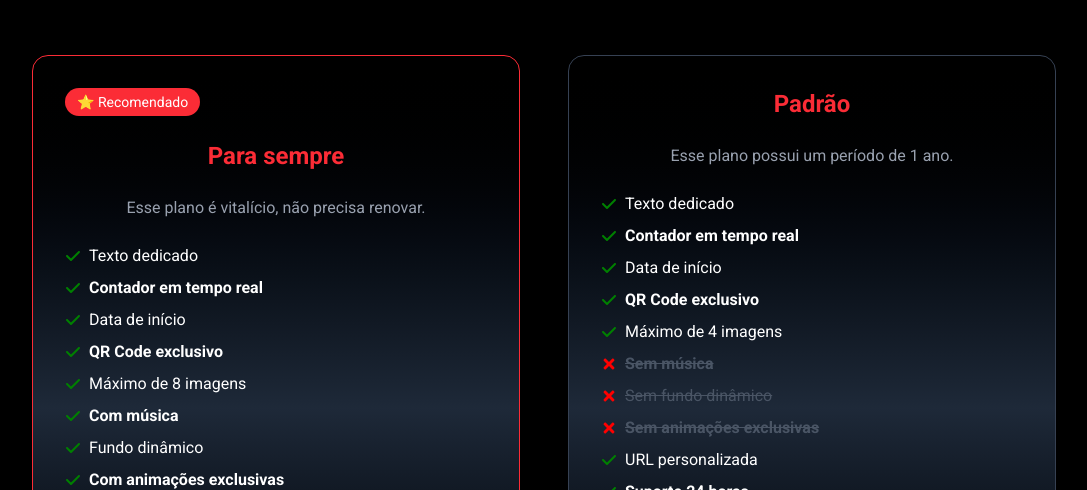
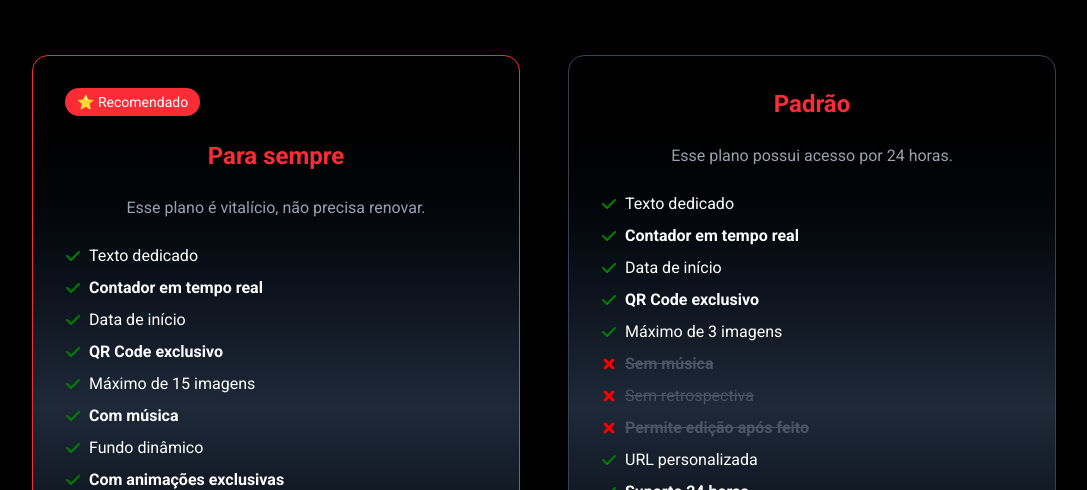
Before and after one commit to felipegresele/heartlink, a React (Vite) app: page / in a window 1280 px wide. Shown: the part 3293-3783 px from the top of the page, without its empty margins (96-1183 px from the left). Built offline with nearby package versions, Linux system fonts and the light colour scheme.

Commit message:
fix>: ajustando texto escolha planos

```diff
--- a/src/components/criar-declaracao/components/forms-templates/escolher-plano.tsx
+++ b/src/components/criar-declaracao/components/forms-templates/escolher-plano.tsx
@@ -31,7 +31,7 @@ export function EscolherPlano({ selectedPlan, setSelectedPlan }: EscolherPlanoPr
     },
     {
       titulo: "Padrão",
-      descricao: "Plano com duração de 1 ano.",
+      descricao: "Esse plano possui acesso por 24 horas",
       planType: "PADRAO",
       recomendado: false,
       precoAntigo: "R$ 40,00",
--- a/src/components/planos/route.tsx
+++ b/src/components/planos/route.tsx
@@ -29,7 +29,7 @@ function PlanoPageContent() {
         { text: "Contador em tempo real", ativo: true, destaque: true },
         { text: "Data de início", ativo: true },
         { text: "QR Code exclusivo", ativo: true, destaque: true },
-        { text: "Máximo de 8 imagens", ativo: true },
+        { text: "Máximo de 15 imagens", ativo: true },
         { text: "Com música", ativo: true, destaque: true },
         { text: "Fundo dinâmico", ativo: true },
         { text: "Com animações exclusivas", ativo: true, destaque: true },
@@ -39,7 +39,7 @@ function PlanoPageContent() {
     },
     {
       titulo: "Padrão",
-      descricao: "Esse plano possui um período de 1 ano.",
+      descricao: "Esse plano possui acesso por 24 horas.",
       recomendado: false,
       precoAntigo: "R$ 40,00",
       precoAtual: "R$ 20,00",
@@ -49,10 +49,10 @@ function PlanoPageContent() {
         { text: "Contador em tempo real", ativo: true, destaque: true },
         { text: "Data de início", ativo: true },
         { text: "QR Code exclusivo", ativo: true, destaque: true },
-        { text: "Máximo de 4 imagens", ativo: true },
+        { text: "Máximo de 3 imagens", ativo: true },
         { text: "Sem música", ativo: false, destaque: true },
-        { text: "Sem fundo dinâmico", ativo: false },
-        { text: "Sem animações exclusivas", ativo: false, destaque: true },
+        { text: "Sem retrospectiva", ativo: false },
+        { text: "Permite edição após feito", ativo: false, destaque: true },
         { text: "URL personalizada", ativo: true },
         { text: "Suporte 24 horas", ativo: true, destaque: true },
       ],
```
